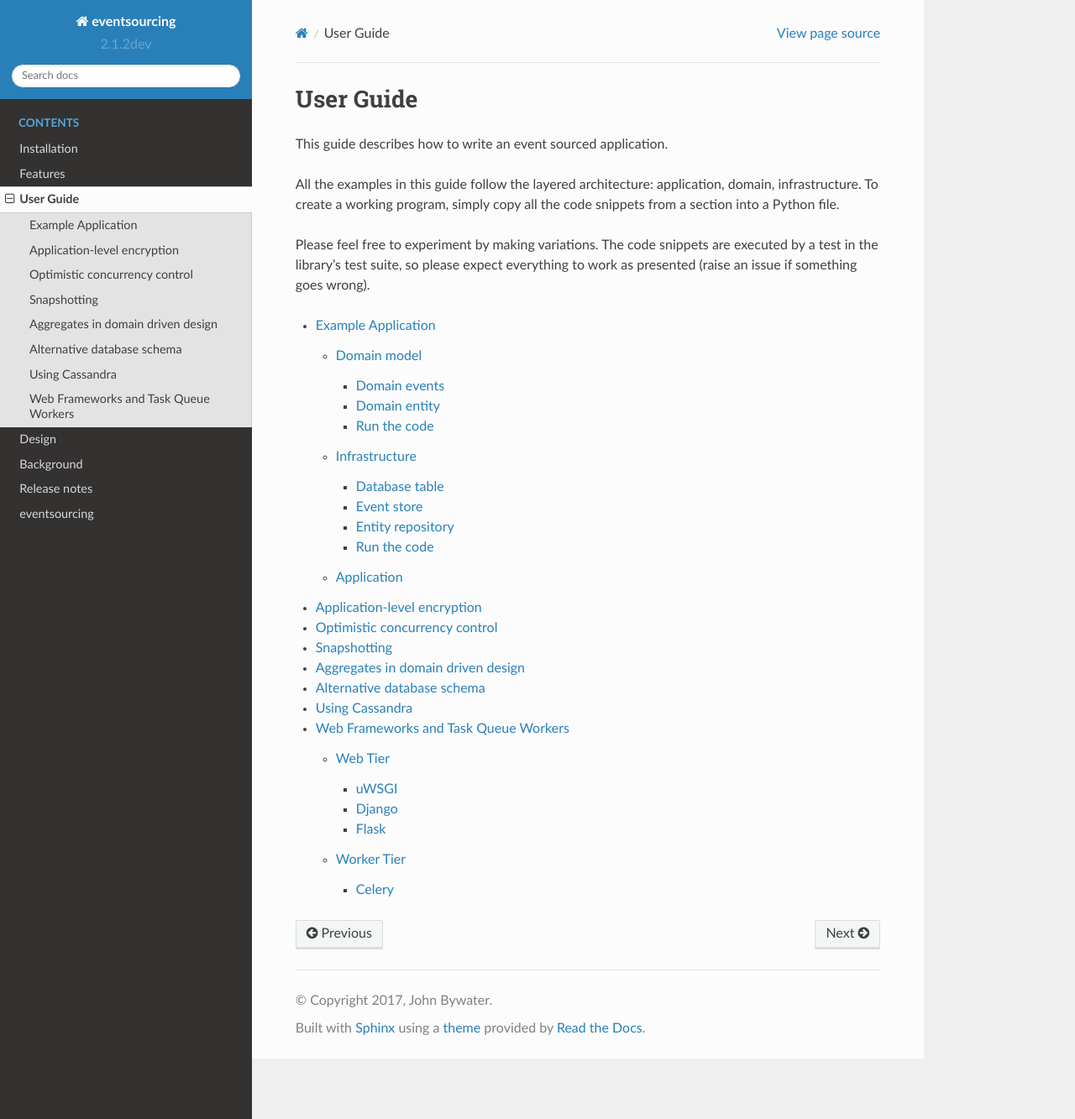
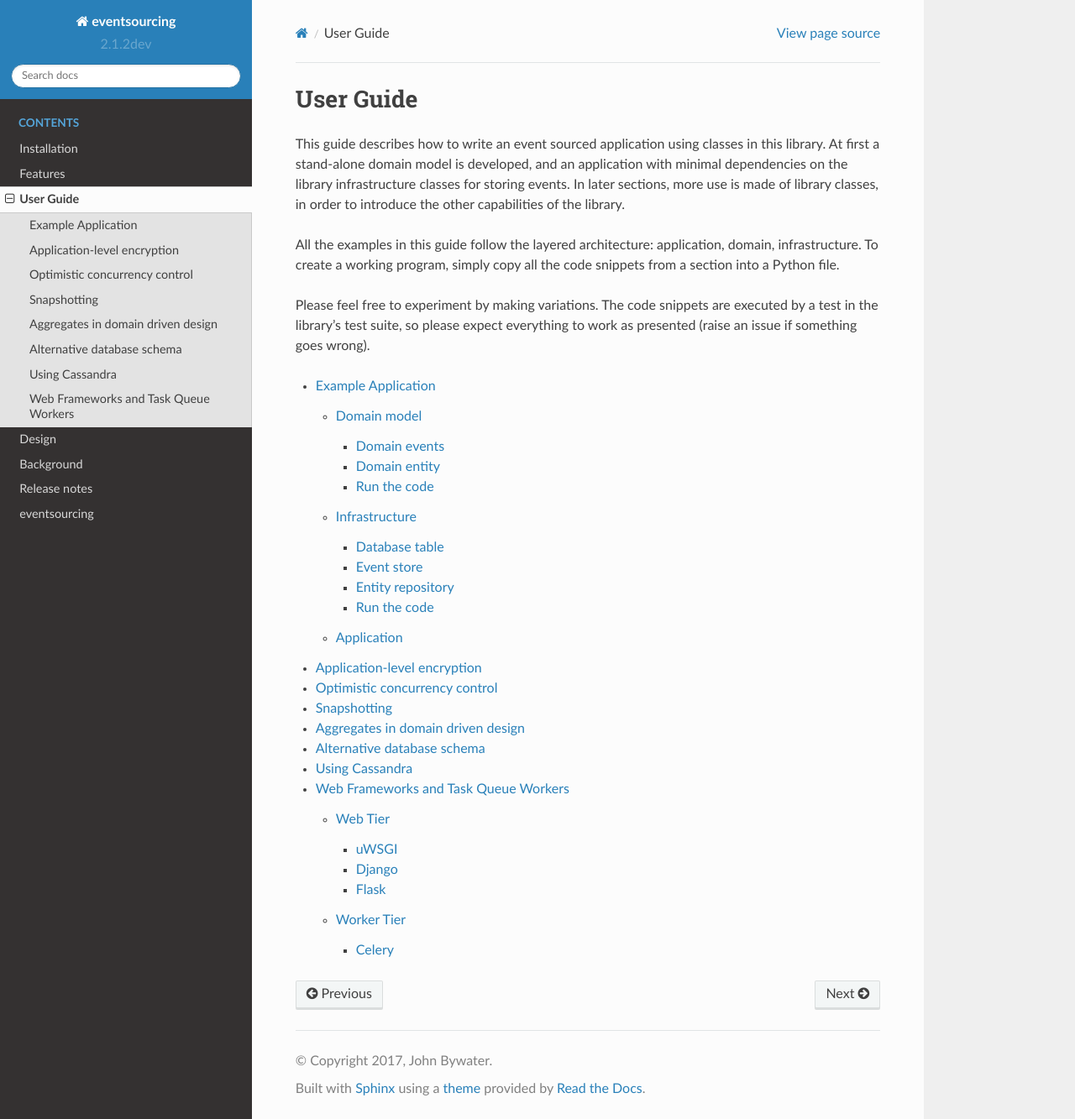
Before and after one commit to pyeventsourcing/eventsourcing, a Sphinx documentation site: the page built from docs/topics/user_guide/index.rst, in a window 1280 px wide and 1333 px high. Shown: the whole window at 84% size. Built offline with Sphinx 7.4.7 and the Read the Docs theme 2.0.0, drawn with Linux system fonts in a browser that asks for light colours.

Commit message:
Update index.rst

```diff
--- a/docs/topics/user_guide/index.rst
+++ b/docs/topics/user_guide/index.rst
@@ -2,7 +2,12 @@
 User Guide
 ==========
 
-This guide describes how to write an event sourced application.
+This guide describes how to write an event sourced application
+using classes in this library. At first a stand-alone domain
+model is developed, and an application with minimal dependencies
+on the library infrastructure classes for storing events. In later
+sections, more use is made of library classes, in order to introduce
+the other capabilities of the library.
 
 All the examples in this guide follow the layered architecture:
 application, domain, infrastructure. To create a working program,
```
